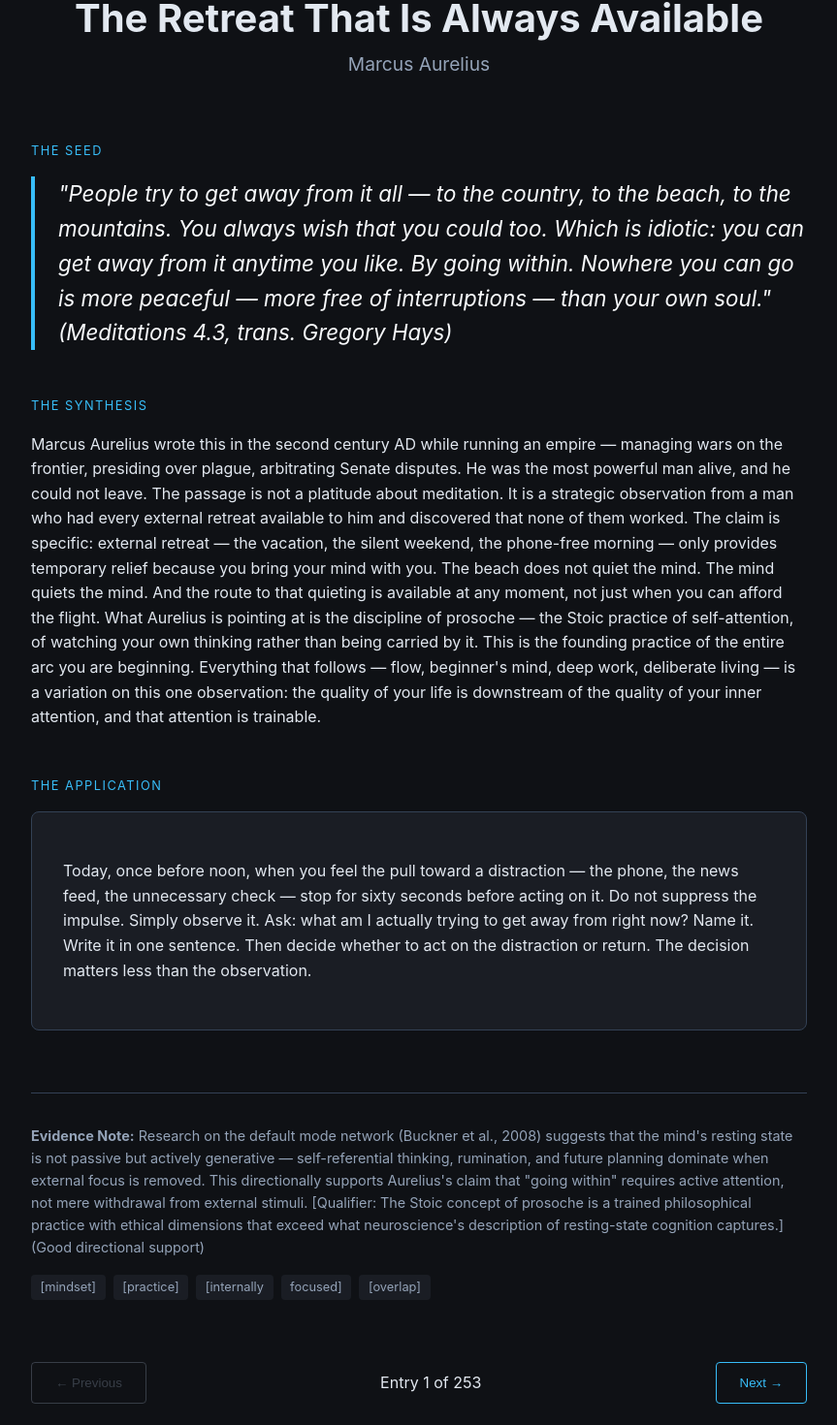
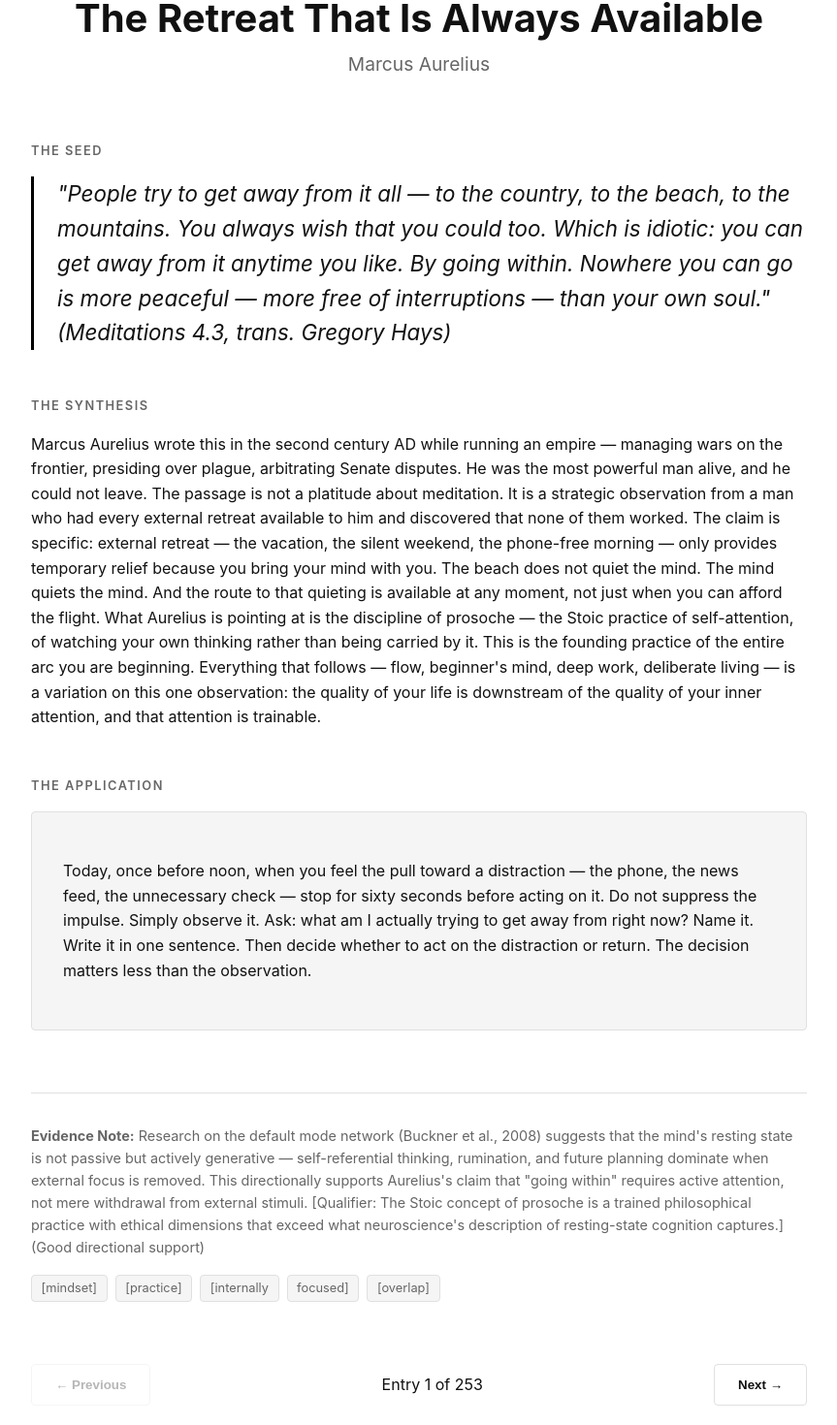
Before and after one commit to rdavidboucher/aporia-calendar, a React (Vite) app in the folder aporia-project/web-app/: page / in a window 1280 px wide. Shown: the part 181-1651 px from the top of the page at 97% size, without its empty margins (208-1071 px from the left). Built offline with nearby package versions, Linux system fonts and the light colour scheme.

Commit message:
Add files via upload

```diff
--- a/aporia-project/web-app/src/App.css
+++ b/aporia-project/web-app/src/App.css
@@ -1,11 +1,25 @@
-/* App.css */
+/* App.css - Pure Monochrome */
+
 :root {
-  --bg-color: #0f1115;
-  --surface-color: #1a1d24;
-  --text-main: #e2e8f0;
-  --text-muted: #94a3b8;
-  --accent: #38bdf8;
-  --border: #334155;
+  /* Default Light Mode */
+  --bg-color: #ffffff;
+  --surface-color: #f5f5f5;
+  --text-main: #111111;
+  --text-muted: #666666;
+  --accent: #000000;
+  --border: #e0e0e0;
+}
+
+@media (prefers-color-scheme: dark) {
+  :root {
+    /* Pure Black & Grey Dark Mode */
+    --bg-color: #0a0a0a;
+    --surface-color: #171717;
+    --text-main: #eeeeee;
+    --text-muted: #888888;
+    --accent: #ffffff;
+    --border: #333333;
+  }
 }
 
 body {
@@ -46,11 +60,11 @@ body {
 
 .day-badge {
   display: inline-block;
-  background: var(--surface-color);
+  background: var(--bg-color);
   padding: 0.5rem 1rem;
   border-radius: 20px;
   font-size: 0.85rem;
-  color: var(--accent);
+  color: var(--text-main);
   margin-bottom: 1rem;
   border: 1px solid var(--border);
 }
@@ -76,24 +90,25 @@ body {
   display: block;
   font-size: 0.8rem;
   text-transform: uppercase;
-  color: var(--accent);
+  color: var(--text-muted);
   letter-spacing: 1.5px;
   margin-bottom: 1rem;
+  font-weight: 600;
 }
 
 .quote-text {
   font-size: 1.4rem;
   font-style: italic;
-  border-left: 4px solid var(--accent);
+  border-left: 3px solid var(--accent);
   padding-left: 1.5rem;
   margin: 0;
-  color: #f8fafc;
+  color: var(--text-main);
 }
 
 .action-card {
   background: var(--surface-color);
   padding: 2rem;
-  border-radius: 8px;
+  border-radius: 4px;
   border: 1px solid var(--border);
 }
 
@@ -117,6 +132,7 @@ body {
   padding: 0.2rem 0.6rem;
   border-radius: 4px;
   font-size: 0.8rem;
+  border: 1px solid var(--border);
 }
 
 .navigation-controls {
@@ -127,23 +143,23 @@ body {
 }
 
 .nav-btn {
-  background: transparent;
-  color: var(--accent);
-  border: 1px solid var(--accent);
+  background: var(--bg-color);
+  color: var(--text-main);
+  border: 1px solid var(--border);
   padding: 0.8rem 1.5rem;
   border-radius: 4px;
   cursor: pointer;
   transition: all 0.2s;
+  font-weight: 600;
 }
 
 .nav-btn:hover:not(:disabled) {
-  background: var(--accent);
+  background: var(--text-main);
   color: var(--bg-color);
 }
 
 .nav-btn:disabled {
   opacity: 0.3;
   cursor: not-allowed;
-  border-color: var(--text-muted);
-  color: var(--text-muted);
+  border-color: var(--border);
 }
```
